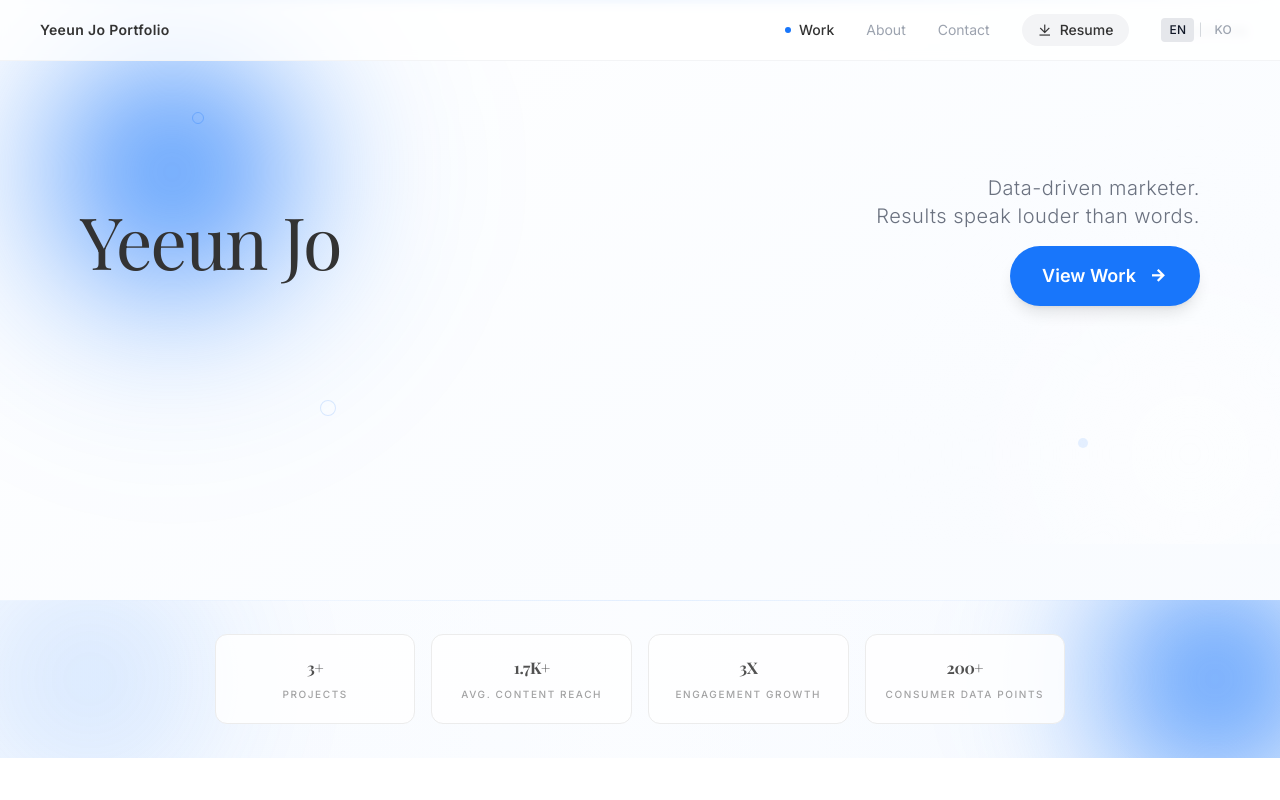
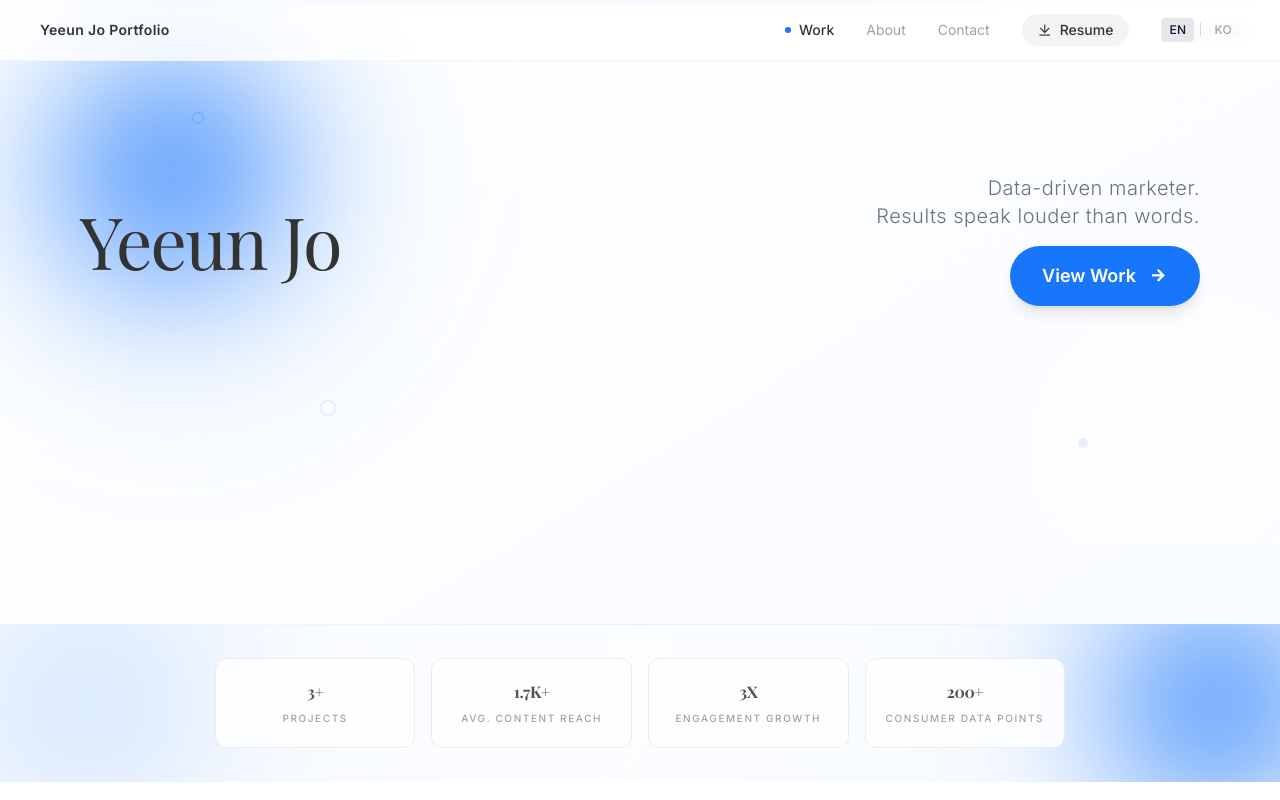
Before and after one commit to yeeunracheljo/yeeunj, a React (Vite) app: page / in a window 1280 px wide. Shown: the top 800 px of the page. Built offline with nearby package versions, Linux system fonts and the light colour scheme.

Commit message:
Lower stats band slightly

```diff
--- a/src/pages/home/page.tsx
+++ b/src/pages/home/page.tsx
@@ -61,7 +61,7 @@ export default function Home() {
       <main>
         <div className="bg-gradient-to-br from-white via-[#f8fbff]/60 to-[#eef5ff]/40">
           <PortfolioHero />
-          <div className="mt-8 md:mt-14">
+          <div className="mt-14 md:mt-20">
             <QuickStats />
           </div>
         </div>
```
